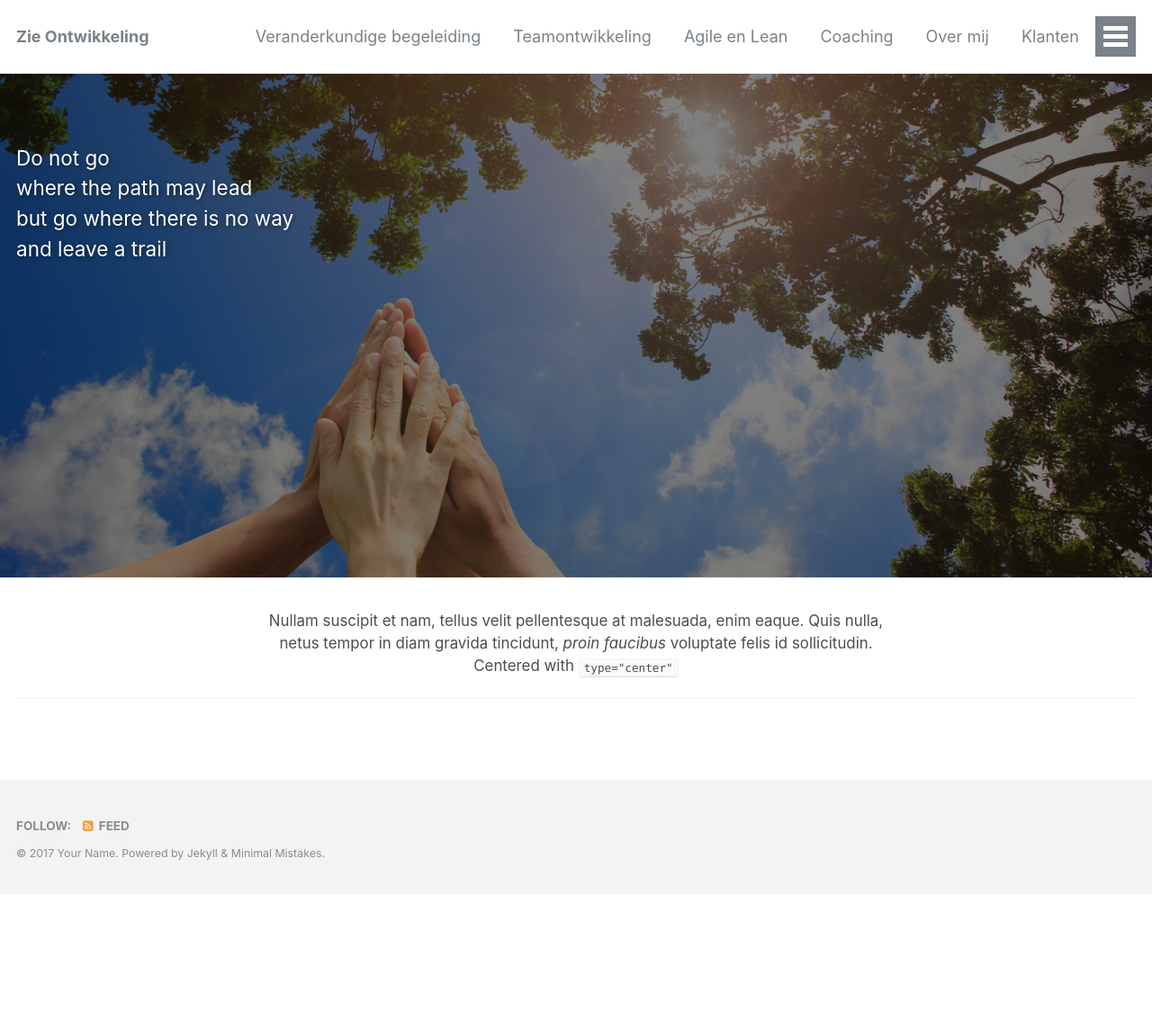
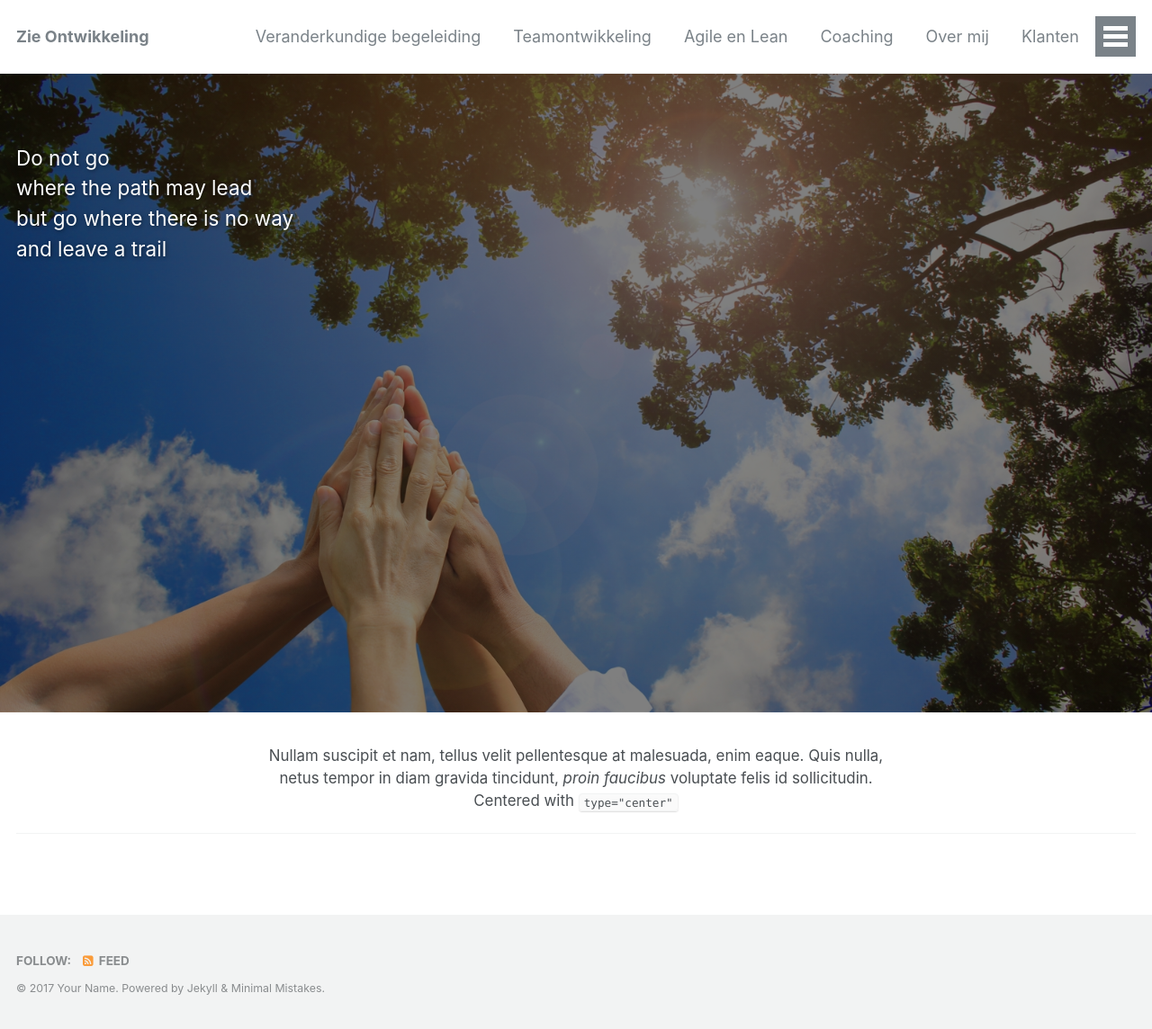
Before and after one commit to twinmum1/zie-ontwikkeling, a Jekyll site: the page built from _pages/index.md, in a window 1280 px wide. Shown: the whole page at 90% size. Built offline with Jekyll 4.4.1, drawn with Linux system fonts in a browser that asks for light colours; before the commit the page ends 994 px from its top, so only the background shows below that.

Commit message:
Update _page.scss

```diff
--- a/_sass/minimal-mistakes/_page.scss
+++ b/_sass/minimal-mistakes/_page.scss
@@ -172,7 +172,7 @@
 
     .page__lead {
       max-width: $medium;
-      height:400px;
+      height:550px;
     }
 
     .page__title {
```
